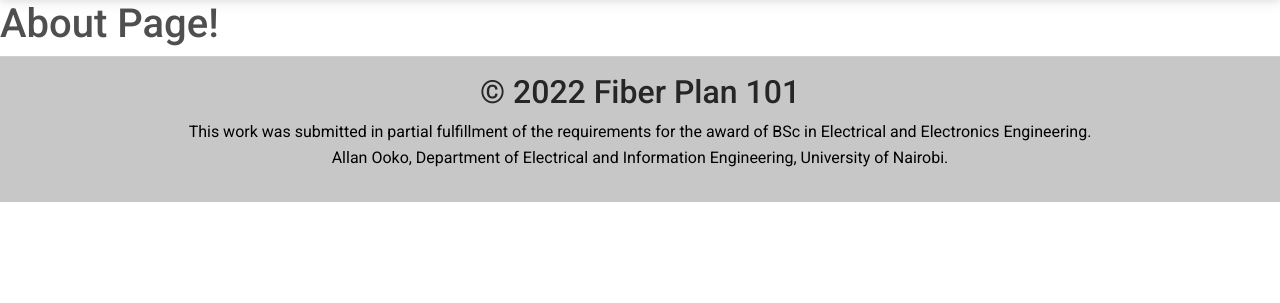
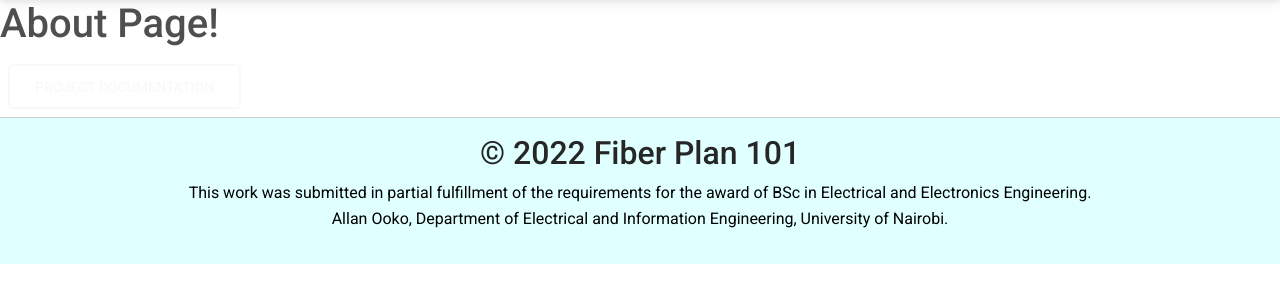
Before and after one commit to Allanoss/Fiber-Plan-101, a Django app: template blog/templates/blog/about.html in a window 1280 px wide. Shown: the part 59-362 px from the top of the page. Run offline with Django 4.2, Linux system fonts and the light colour scheme; the template is opened without the code that fills it, so the values that code supplies are empty.

Commit message:
Add files via upload

```diff
--- a/blog/templates/blog/about.html
+++ b/blog/templates/blog/about.html
@@ -1,3 +1,5 @@
 {% extends "blog/base.html" %} {% block content %}
 <h1>About Page!</h1>
+
+<a class="btn btn-outline-light btn-lg m-2" href="/media/PRJ_002_F17.81920.2017.pdf" role="button" rel="nofollow">Project Documentation</a>
 {% endblock content %}
--- a/blog/templates/blog/base.html
+++ b/blog/templates/blog/base.html
@@ -46,6 +46,9 @@
                         <a class="nav-link" href="{% url 'plotter-item_list' %}">Inventory</a>
                     </li>
                     <li class="nav-item">
+                        <a class="nav-link" href="blog-about">About</a>
+                    </li>
+                    <li class="nav-item">
                         <a class="nav-link" href="{% url 'logout' %}">Logout</a>
                     </li>
                     {% else %}
@@ -71,7 +74,7 @@
 
         <hr class="m-0" />
 
-        <div class="text-center p-3" style="background-color: rgba(0, 0, 0, 0.2);">
+        <div class="text-center p-3" style="background-color: lightcyan">
             <h2 class="text-dark" href="#"> © 2022 Fiber Plan 101</h2>
             <a class="text-black" > This work was submitted in partial fulfillment of the requirements for the award
                 of BSc in Electrical and Electronics Engineering.</a>
--- a/blog/templates/blog/home.html
+++ b/blog/templates/blog/home.html
@@ -82,7 +82,7 @@
                 </div>
 
                 <div class="col-md-6 gx-5 mb-4">
-                    <h4><strong>Welcome to Faiba Plan 101</strong></h4>
+                    <h4><strong>Welcome to Fiber Plan 101</strong></h4>
                     <p class="text-muted">
                         FTTX (Fiber to the X) represents the technology aspirations and ambitions of today's businesses that seek
                         reliable technology investment guidance and reasonably assured Return on Investment (ROI).
```
Also changed, not shown: blog/__init__.py (added), blog/migrations/__init__.py (added).
